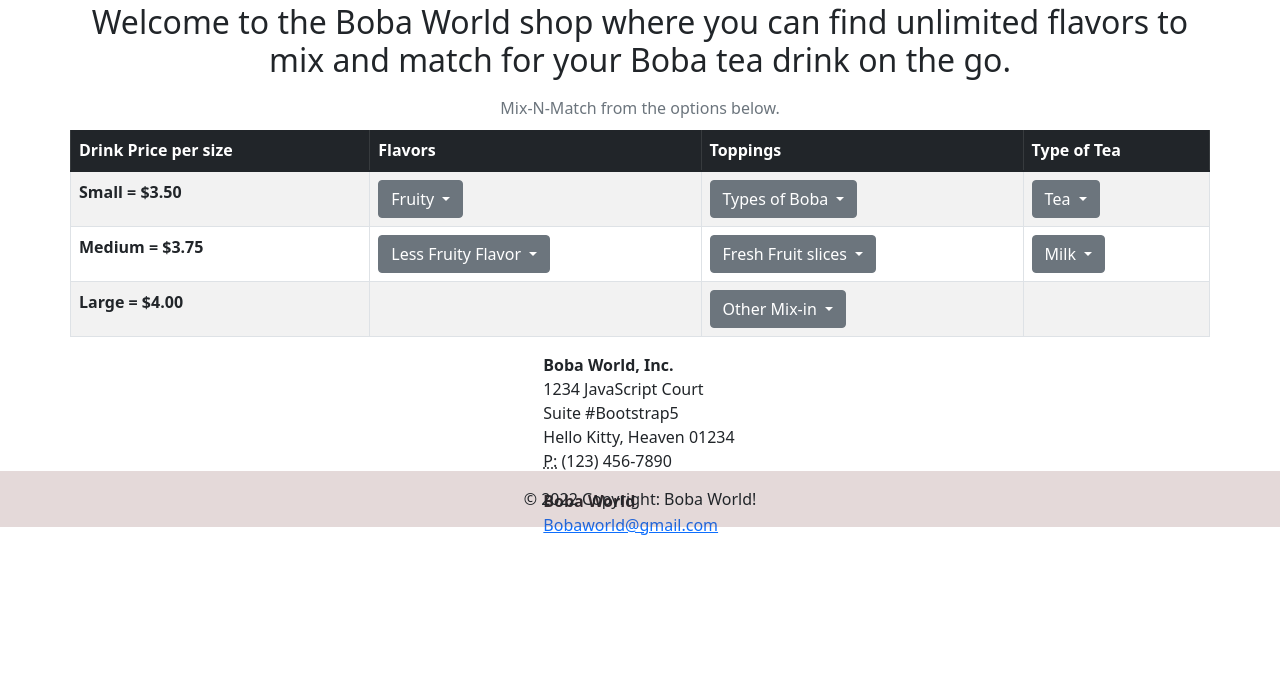
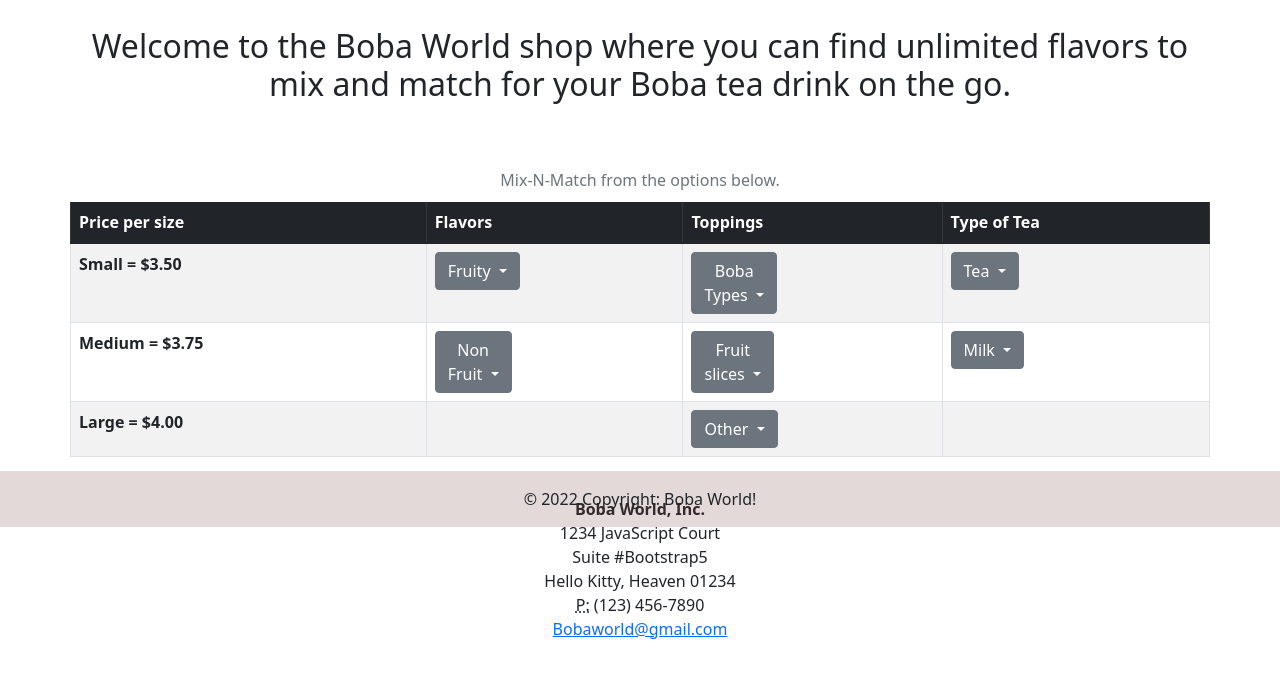
Before and after one commit to xeemv/FE-wk3-assignment, a website: page index.html in a window 1280 px wide. Shown: the part 273-950 px from the top of the page. Before the commit the page ends 826 px from the top, so only its background shows below. Drawn offline with nearby package versions, Linux system fonts and the light colour scheme.

Commit message:
completed project

```diff
--- a/index.html
+++ b/index.html
@@ -49,24 +49,26 @@
         <!-- <div class="bg-image d-flex justify-content-center align-items-center" style="background-image: url(./images/boba.png); height: 100vh; no-repeat center center fixed; background-size: cover; "></div> -->
 
       <!-- main section  -->
-    <section class="main">
+      <section class="main">
         <div class="container">
             <div class="row">
-                <div class="col-sm-12 col-md-12">
+                <div class="col-sm-12 col-md-12 mt-4">
                     <h2 class="text-center">Welcome to the Boba World shop where you can find unlimited flavors to mix and match for your Boba tea drink on the go.</h2>
                 </div>
             </div>
         </div>
     </section>
 
-<!-- Flavors -->
-<div class="container">
+<!-- Flavors - table -->
+<div class="container" id="boba-box">
+  <div class="mb-6 mt-5">
     <div class="row">
-            <table class="table table-striped table-hover table-bordered table caption-top table-responsive-md">
+            <table class="table table-striped table-hover table-bordered table caption-top table-responsive-md table-responsive-stack">
+              <!-- <table class="table table-bordered table-striped table-responsive-stack" id="tableOne"> -->
                 <caption class="text-center">Mix-N-Match from the options below.</caption>
                 <thead class="table-dark">
                 <tr>
-                    <th scope="col">Drink Price per size</th>
+                    <th scope="col">Price per size</th>
                     <th scope="col">Flavors</th>
                     <th scope="col">Toppings</th>
                     <th scope="col">Type of Tea</th>
@@ -106,7 +108,7 @@
                       <!-- adding drop down option to easily select items in that category -->
                     <!-- sort all these manually to be alphabetic  -->
                     <td><button class="btn btn-secondary dropdown-toggle" type="button" id="dropdownMenu2" data-bs-toggle="dropdown" aria-expanded="false">
-                      Types of Boba
+                      Boba <br> Types
                     </button>
                     <ul class="dropdown-menu" aria-labelledby="dropdownMenu2">
                       <li><button class="dropdown-item" type="button">Jelly</button></li>
@@ -138,7 +140,7 @@
                     <!-- adding drop down option to easily select items in that category -->
                     <!-- sort all these manually to be alphabetic  -->
                     <td><button class="btn btn-secondary dropdown-toggle" type="button" id="dropdownMenu2" data-bs-toggle="dropdown" aria-expanded="false">
-                      Less Fruity Flavor
+                      Non <br> Fruit
                     </button>
                     <ul class="dropdown-menu" aria-labelledby="dropdownMenu2">
                       <li><button class="dropdown-item" type="button">Almond</button></li>
@@ -156,7 +158,7 @@
                     <!-- adding drop down option to easily select items in that category -->
                     <!-- sort all these manually to be alphabetic  -->
                     <td><button class="btn btn-secondary dropdown-toggle" type="button" id="dropdownMenu2" data-bs-toggle="dropdown" aria-expanded="false">
-                      Fresh Fruit slices
+                      Fruit <br> slices
                     </button>
                     <ul class="dropdown-menu" aria-labelledby="dropdownMenu2">
                       <li><button class="dropdown-item" type="button">Banana</button></li>
@@ -201,7 +203,7 @@
                     <!-- adding drop down option to easily select items in that category -->
                     <!-- sort all these manually to be alphabetic  -->
                     <td><button class="btn btn-secondary dropdown-toggle" type="button" id="dropdownMenu2" data-bs-toggle="dropdown" aria-expanded="false">
-                      Other Mix-in
+                      Other
                     </button>
                     <ul class="dropdown-menu" aria-labelledby="dropdownMenu2">
                       <li><button class="dropdown-item" type="button">Cookie Crumbs</button></li>
@@ -219,6 +221,8 @@
             </table>
         </div>
     </div>
+    </div>
+  </div>
 
     <!-- drop down -->
     <!-- <div class="container">
@@ -241,10 +245,11 @@
 
 
  <!-- location -->
+<!-- <div class="container-fluid"> -->
     <section class="location">
         <!-- <div class="text-center p-3 fixed-bottom"> -->
             <div class="row">
-                <div class="col-md-2 offset-md-5">
+                <div class="col mt-4 text-center">
 
                   <!-- -md-3 offset-md-3 -->
                     <address>
@@ -252,14 +257,19 @@
                         1234 JavaScript Court<br>
                         Suite #Bootstrap5<br>
                         Hello Kitty, Heaven 01234<br>
-                        <abbr title="Phone">P:</abbr> (123) 456-7890
-                    </address>
-
-                    <address>
-                        <strong>Boba World</strong><br>
+                        <abbr title="Phone">P:</abbr> (123) 456-7890<br>
                         <a href="mailto:#">Bobaworld@gmail.com</a>
                     </address>
 
+                    <!-- <address>
+                        <strong>Boba World</strong><br>
+
+                    </address>
+                 -->
+                 <br>
+                 <br>
+                 <br>
+                 <br>
               </div>
             </div>
         </div>
--- a/style.css
+++ b/style.css
@@ -14,3 +14,10 @@
   .dropdown-menu > li:hover > .dropdown-submenu {
     display: block;
   }
+
+  table {
+    table-layout: fixed;
+  }
+#boba-box{
+  padding: 0;
+}
```
Also changed, not shown: html/order.html (+50 -22 lines).
